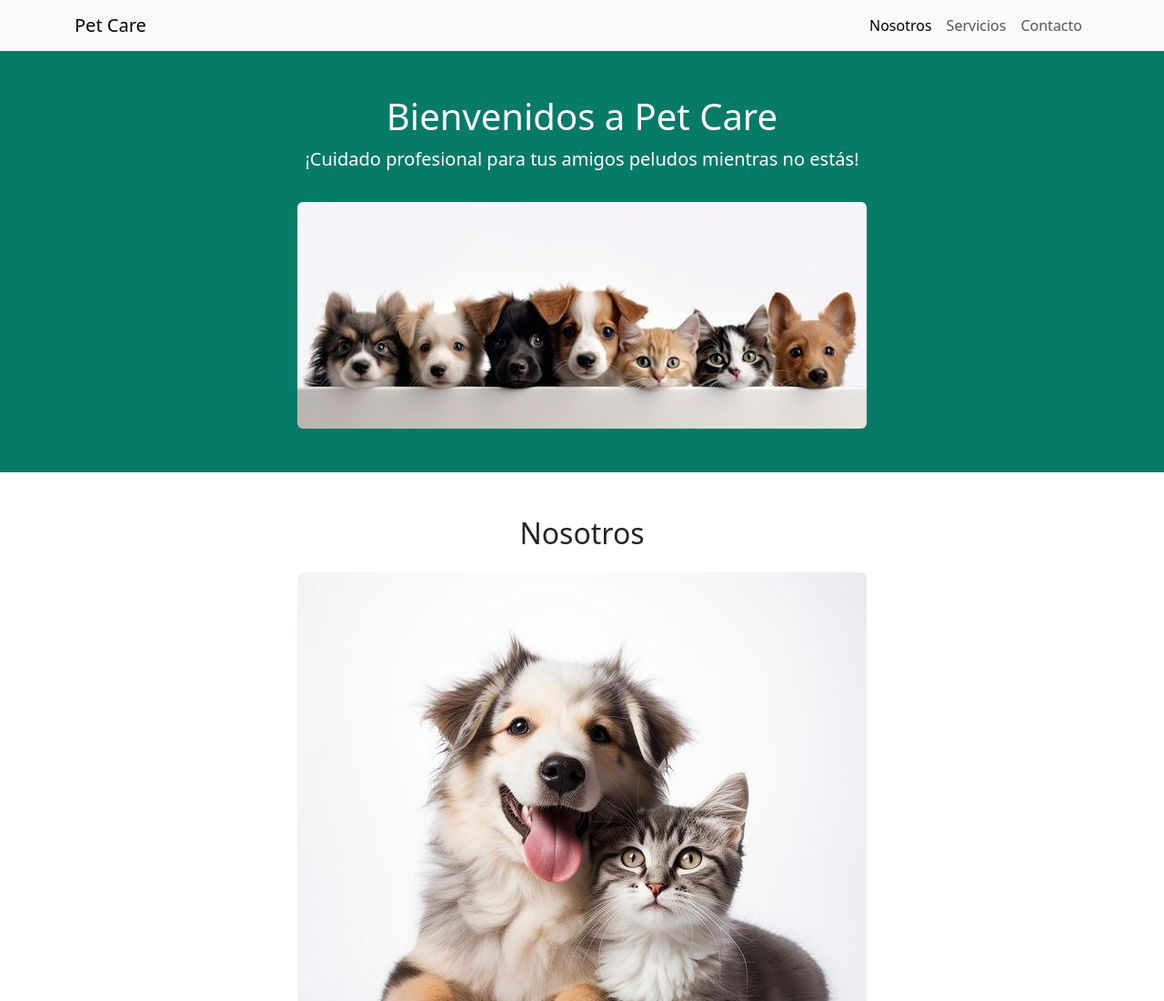
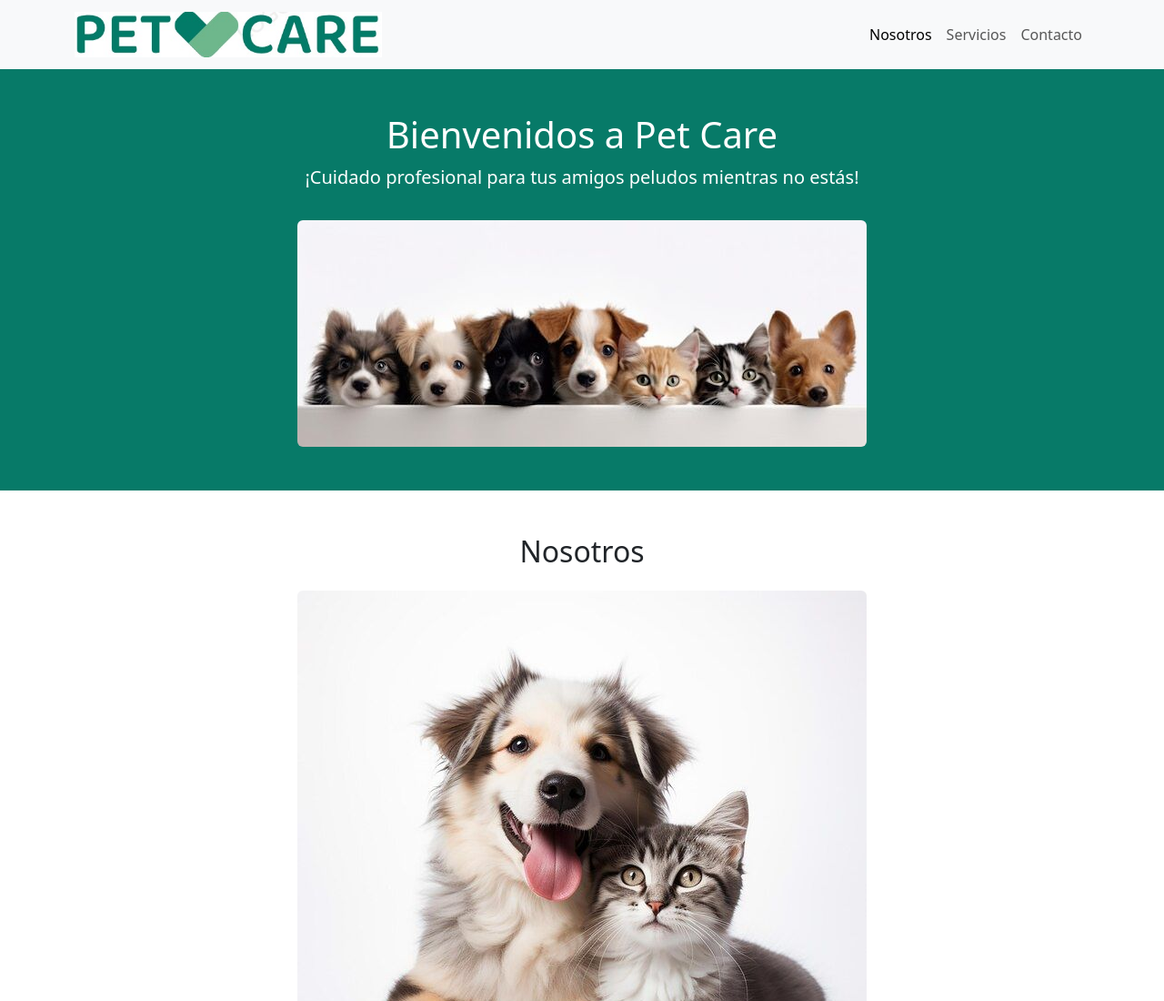
Before and after one commit to EdwinCalderon7/petcare.github.io, a plain HTML site: page index.html in a window 1280 px wide. Shown: the top 1100 px of the page at 91% size. Drawn offline with nearby package versions, Linux system fonts and the light colour scheme.

Commit message:
Update index.html

```diff
--- a/index.html
+++ b/index.html
@@ -14,12 +14,18 @@
             background-color: #077a68 !important;
             border-color: #077a68 !important;
         }
+        .navbar-brand img {
+            max-height: 50px; /* Altura máxima para que no sea demasiado grande */
+            width: auto; /* Mantener proporciones */
+        }
     </style>
 </head>
 <body>
     <nav class="navbar navbar-expand-lg navbar-light bg-light">
         <div class="container">
-            <a class="navbar-brand" href="#">Pet Care</a>
+            <a class="navbar-brand" href="#">
+                <img src="assets/images/logo.jpeg" alt="Logo Pet Care">
+            </a>
             <button class="navbar-toggler" type="button" data-bs-toggle="collapse" data-bs-target="#navbarNav">
                 <span class="navbar-toggler-icon"></span>
             </button>
```
